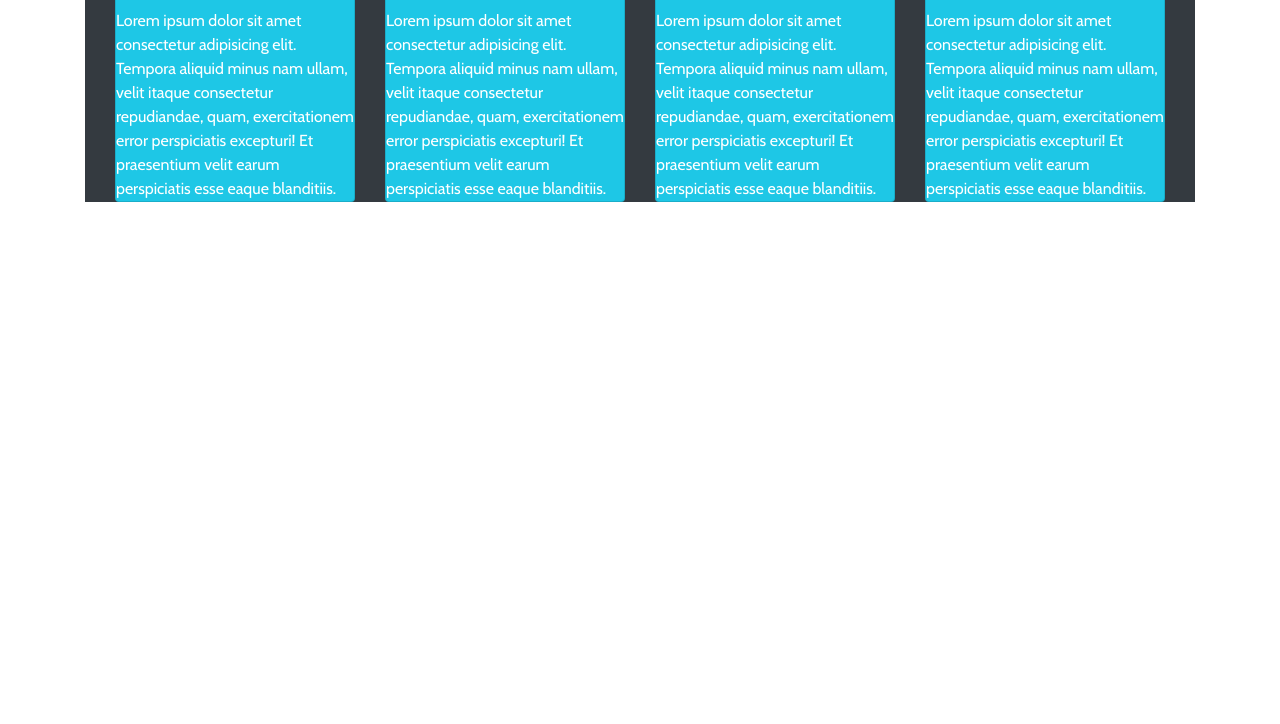
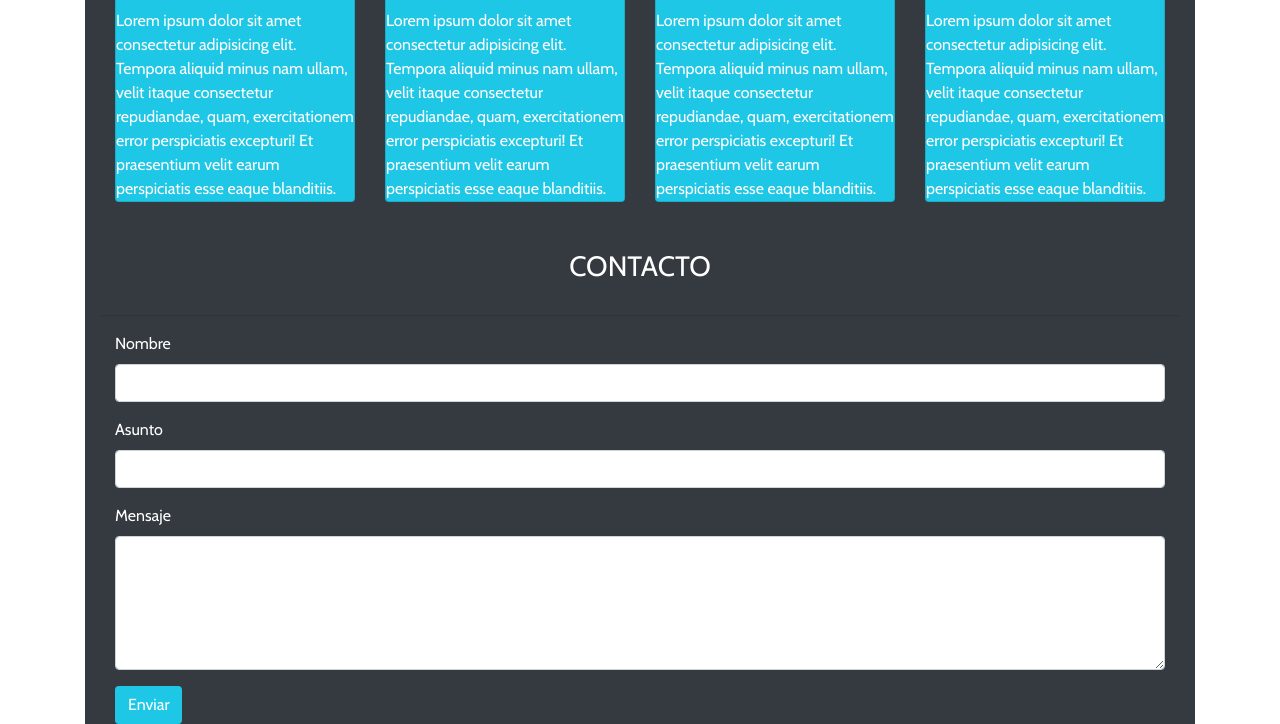
Before and after one commit to FtobarV64/ViajesChileG4, a plain HTML site: page index.html in a window 1280 px wide. Shown: the part 1932-2656 px from the top of the page. Before the commit the page ends 2134 px from the top, so only its background shows below. Drawn offline with nearby package versions, Linux system fonts and the light colour scheme.

Commit message:
Contacto commit

```diff
--- a/index.html
+++ b/index.html
@@ -128,6 +128,7 @@
           <h3 class="text-center pt-5 pb-3">¿QUIENES SOMOS?</h3>
           <hr class="opacity-100" />
         </div>
+
         <div class="row mt-5">
           <div class="col-4">
             <p class="bg-page text-center text-light">
@@ -266,9 +267,41 @@
         </div>
       </section>
       <!-- Fin Destacados -->
-      <!-- Contato -->
-      <section id="Contacto"></section>
-      <!-- Fin Contato -->
+      <!-- Contacto -->
+      <section id="Contacto" class="container bg-dark text-white">
+        <div>
+          <h3 class="text-center pt-5 pb-3 text-uppercase">contacto</h3>
+          <hr class="opacity-100" />
+        </div>
+
+        <div class="container">
+          <form>
+            <div class="form-group">
+              <label for="InputName">Nombre</label>
+              <input type="text" class="form-control" id="InputName" />
+            </div>
+
+            <div class="form-group">
+              <label for="InputAbout">Asunto</label>
+              <input type="text" class="form-control" id="InputAbout" />
+            </div>
+
+            <div class="form-group">
+              <label for="InputMessage">Mensaje</label>
+              <textarea
+              class="form-control"
+                name="Message"
+                id="InputMessage"
+
+                rows="5"
+              ></textarea>
+              <!-- <input type="textarea" rows="5" class="form-control" id="InputMessage"> -->
+            </div>
+            <button type="submit" class="btn bg-page text-white">Enviar</button>
+          </form>
+        </div>
+      </section>
+      <!-- Fin Contacto -->
       <!-- Footer -->
       <footer></footer>
       <!-- Fin Footer -->
```
